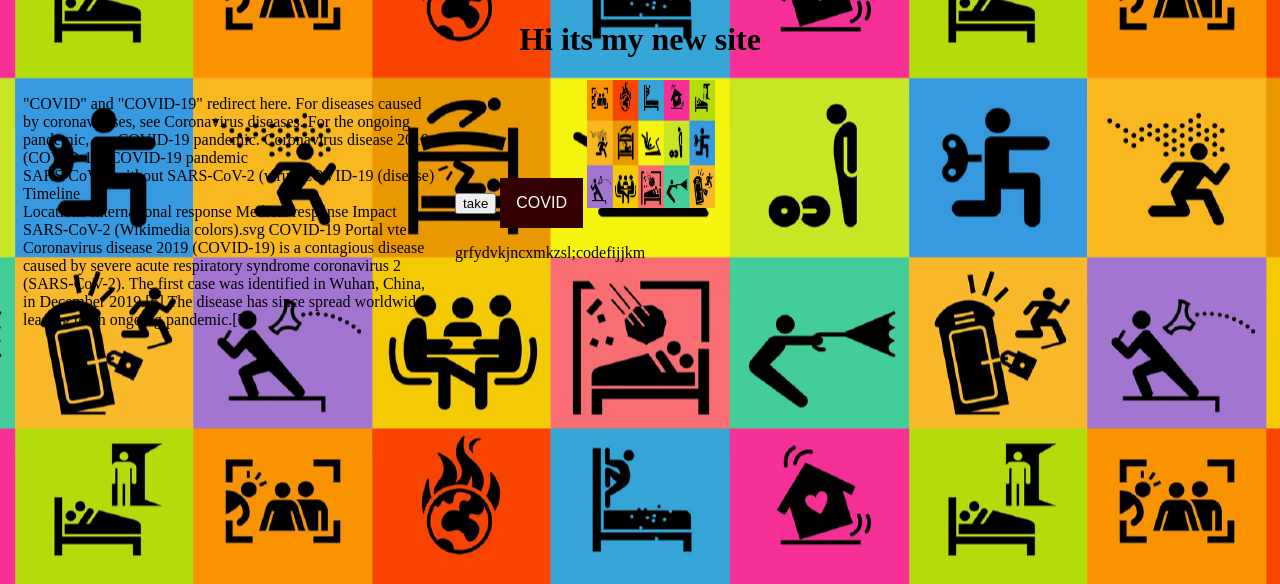
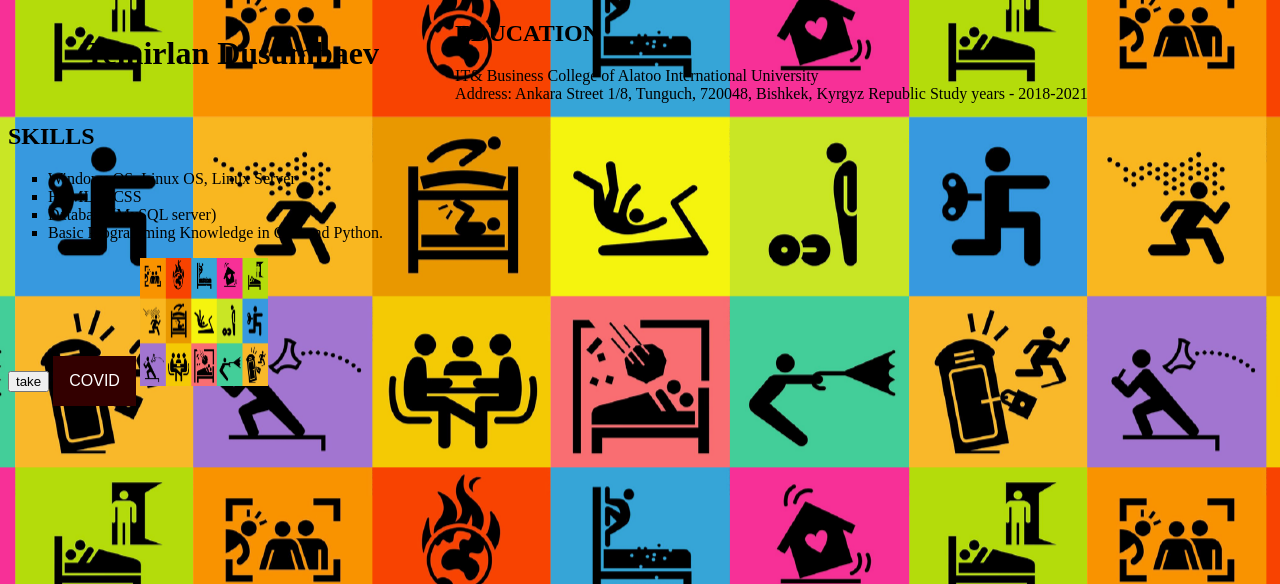
Before and after one commit to temirlan23/nini, a PHP site: page / in a window 1280 px wide. Shown: the top 584 px of the page. Run offline with PHP 8.4, Linux system fonts and the light colour scheme.

Commit message:
Update index.php

```diff
--- a/index.php
+++ b/index.php
@@ -5,32 +5,32 @@
 <link rel="stylesheet" type="text/css" href="style.css" />
 	</head>
 <body >
-	<h1>Hi its my new site</h1>
-	<div class="fuckk">"COVID" and "COVID-19" redirect here. For diseases caused by coronaviruses, see Coronavirus diseases. For the ongoing pandemic, see COVID-19 pandemic.
-Coronavirus disease 2019
-(COVID-19)
-COVID-19 pandemic<br>
-SARS-CoV-2 without
-SARS-CoV-2 (virus)COVID-19 (disease)
-Timeline<br>
-Locations
-International response
-Medical response
-Impact
-SARS-CoV-2 (Wikimedia colors).svg COVID-19 Portal
-vte<br>
-Coronavirus disease 2019 (COVID-19) is a contagious disease caused by severe acute respiratory syndrome coronavirus 2 (SARS-CoV-2). The first case was identified in Wuhan, China, in December 2019.[6] The disease has since spread worldwide, leading to an ongoing pandemic.[7]</div>
+	<h1 class="fuckk">Temirlan Dusumbaev</h1>
+	<h2>EDUCATION</h2>
+	<div>IT& Business College of Alatoo International University<br>
+Address: Ankara Street 1/8, Tunguch, 720048, Bishkek, Kyrgyz Republic
+Study years - 2018-2021</div>
+	<h2>SKILLS</h2>
+	<ul style="list-style-type:square">
+            <li>Windows OS, Linux OS, Linux Server</li>
+            <li>HTML & CSS</li>
+            <li>Database (MySQL server)</li>
+	    <li>Basic Programming Knowledge in C++ and Python.</li>
+        </ul>
+
+
+
 <a href="https://www.youtube.com/watch?v=khpL08_O1WE&list=RDkhpL08_O1WE&start_radio=1" style="color: red"> <button>take</button></a>
 <div class="dropdown">
   <button class="dropbtn">COVID</button>
   <div class="dropdown-content">
-    <a href="#">COVID 19</a>
-    <a href="#">COVID 20</a>
-    <a href="#">COVID 22</a>
+    <a href="">telegram</a>
+    <a href="">VK</a>
+    <a href="https://www.instagram.com/vipp633/">instogram</a>
   </div>
 </div>
 <img src="dota.png" alt="Italian Trulli" width="128" height="128">
-	<?php echo '<p>grfydvkjncxmkzsl;codefijjkm</p>' ?>
+	<?php echo '<p></p>' ?>
 
 
 
```
